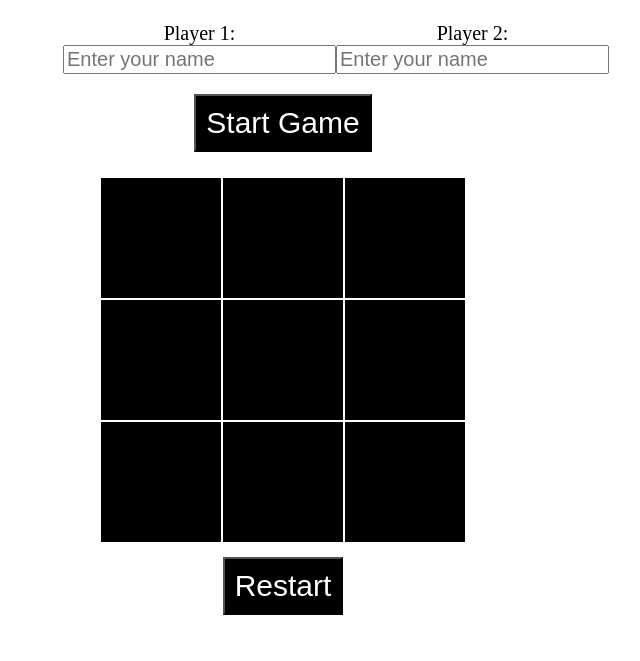
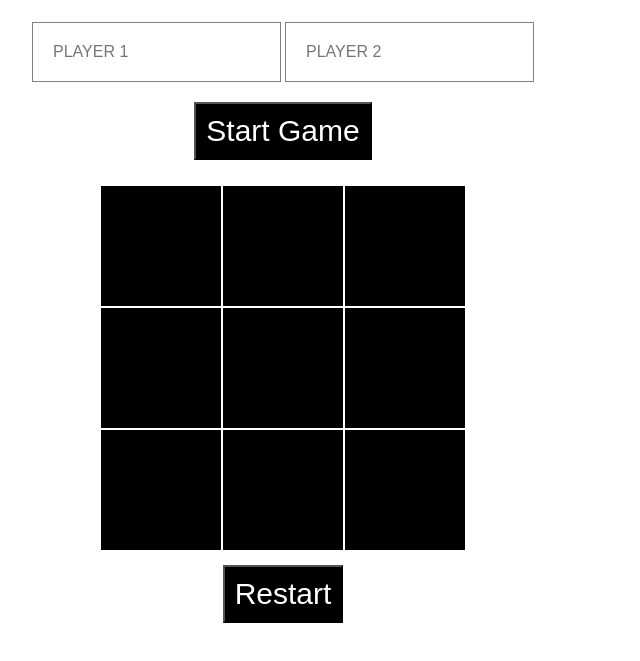
Before and after one commit to jstloyal/Tic-Tac-Toe, a plain HTML site: page index.html in a window 1280 px wide. Shown: the part 97-758 px from the top of the page, without its empty margins (357-997 px from the left). Drawn offline with Linux system fonts and the light colour scheme.

Commit message:
update index page

```diff
--- a/index.html
+++ b/index.html
@@ -10,19 +10,11 @@
   <body>
     <h1 class="heading">Tic Tac Toe</h1>
     <div class="my-form">
-      <form class="form">
-        <div class="form-input">
-          <div>
-            <label for="name">Player 1:</label>
-            <input type="text" placeholder="Enter your name" />
-          </div>
-          <div>
-            <label for="name">Player 2:</label>
-            <input type="text" placeholder="Enter your name" />
-          </div>
-        </div>
-        <button id="startButton">Start Game</button>
-      </form>
+      <div class="inputs">
+        <input type="text" placeholder="PLAYER 1" id="player1" />
+        <input type="text" placeholder="PLAYER 2" id="player2" />
+      </div>
+      <button id="startButton">Start Game</button>
     </div>
     <div class="board" id="board">
       <div class="cell" data-cell></div>
--- a/styles.css
+++ b/styles.css
@@ -16,13 +16,22 @@ body {
   margin-left: auto;
   margin-right: auto;
   margin-bottom: 25px;
-}
-
-.form {
   text-align: center;
 }
 
-.form button,
+.inputs {
+  text-align: center;
+}
+
+.inputs input {
+  padding: 20px;
+  color: #000;
+  font-size: 1rem;
+  border: 1px solid grey;
+  outline-style: none;
+}
+
+.my-form button,
 .restart {
   padding: 10px;
   background-color: black;
@@ -30,19 +39,6 @@ body {
   font-size: 30px;
   font-weight: 400;
   margin-top: 20px;
-}
-
-.form-input {
-  display: flex;
-  flex-direction: row;
-  justify-content: space-between;
-  margin-right: 100px;
-  margin-left: 100px;
-}
-
-label,
-input {
-  font-size: 20px;
 }
 
 .board {
```
